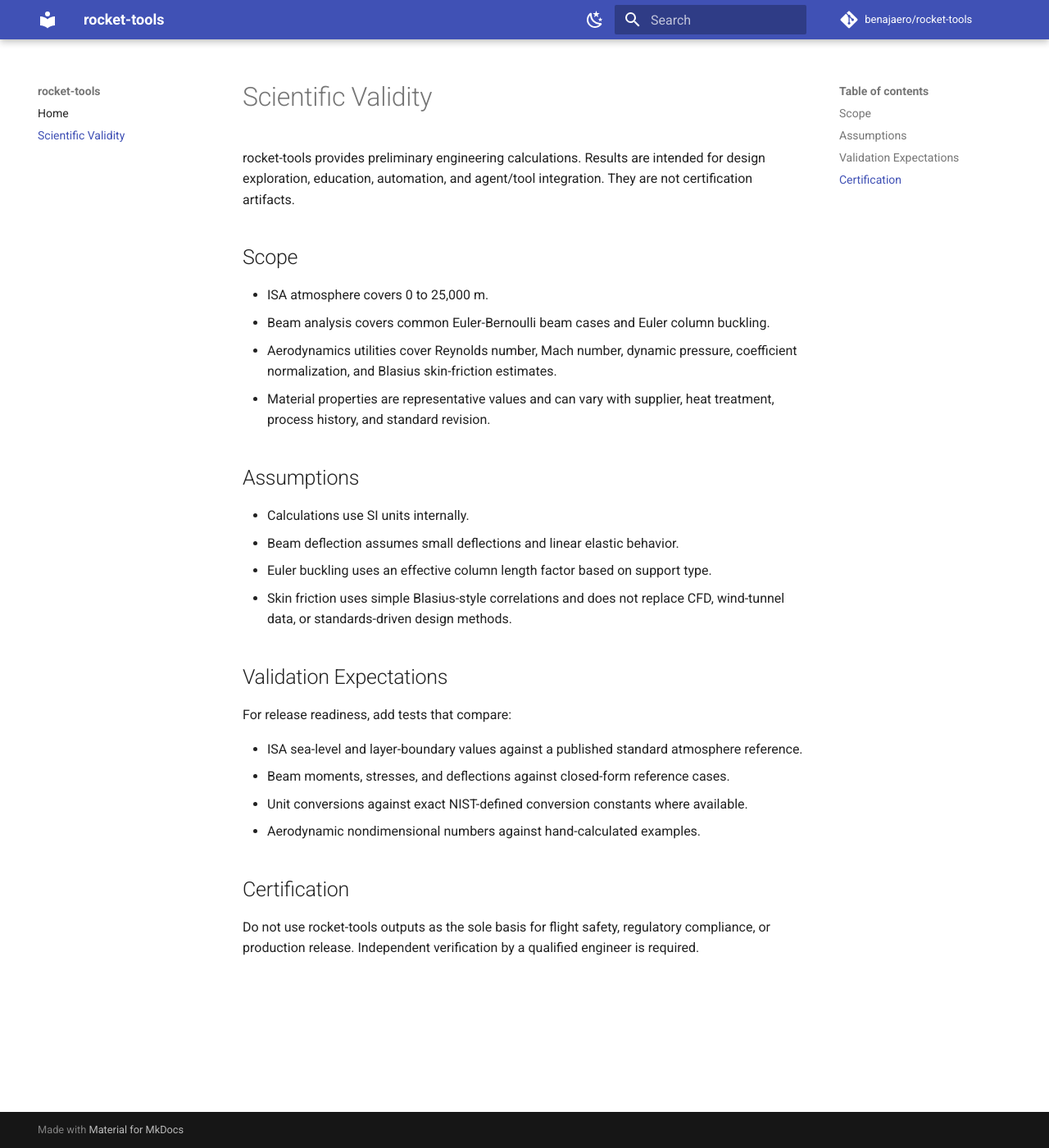
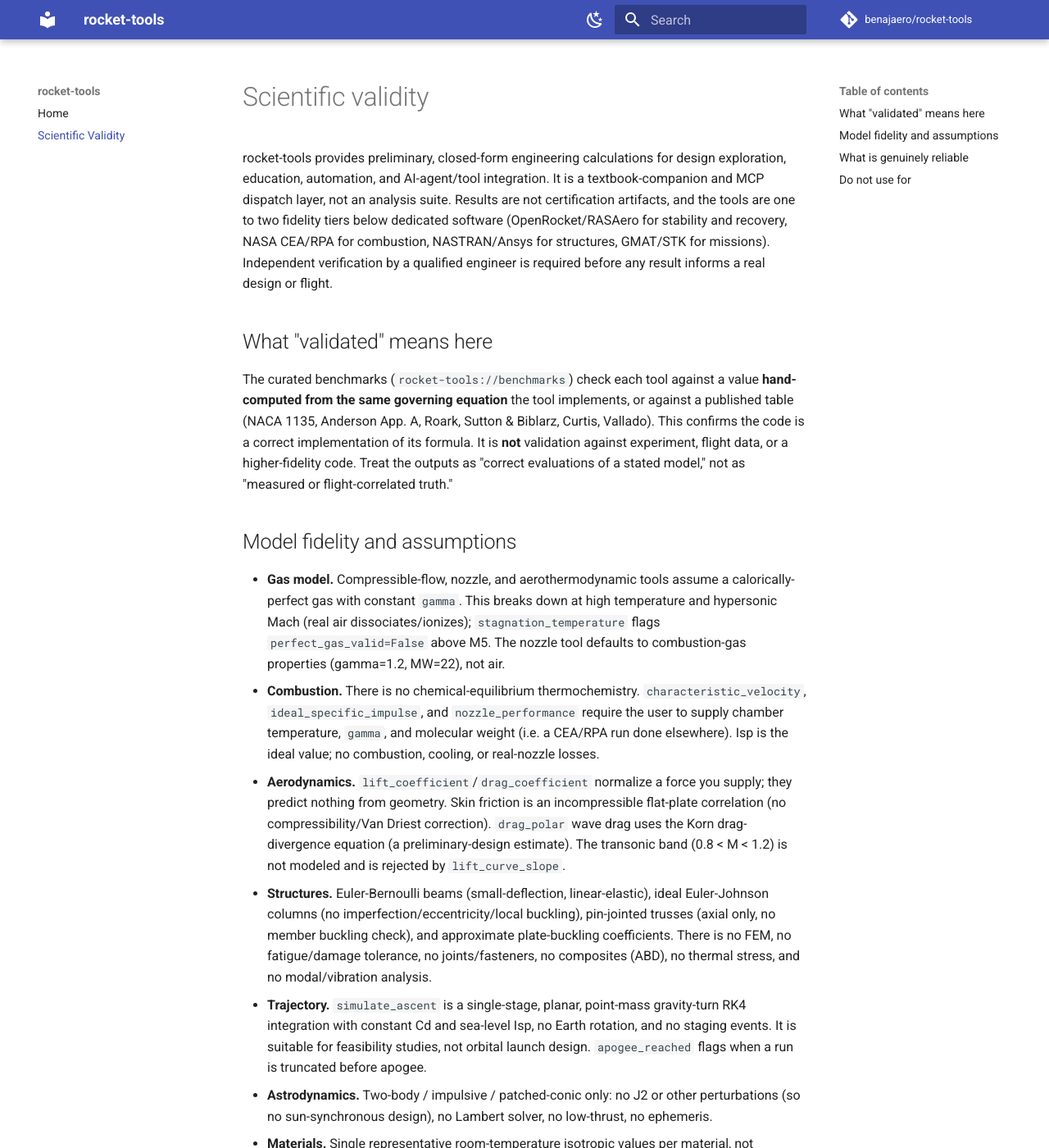
Before and after one commit to benajaero/rocket-tools, an MkDocs documentation site: the page built from docs/scientific-validity.md, in a window 1280 px wide and 1400 px high. Shown: the whole window at 82% size. Built offline with MkDocs 1.6.1 and Material for MkDocs 9.7.7, drawn with Linux system fonts in a browser that asks for light colours; comment, search, counter and statistics services are not loaded; some of the changed text lies outside the part shown.

Commit message:
fix(data/docs): correct materials provenance errors; honest scientific-validity
Audit Batch 4 - data integrity and honest scoping:
- 7075 aluminum was cited to MIL-HDBK-5J Table 2.2.8 (Chapter 2 is Steels; aluminum is
  Chapter 3). Corrected to Section 3.7, marked as representative room-temperature values.
- Rhenium Poisson ratio corrected 0.49 -> 0.30 (0.49 is near-incompressible and wrong;
  it fed into any von-Mises/plane-stress calc).
- Rewrote docs/scientific-validity.md to state the real scope: that 'validated' means
  agreement with the textbook closed form (not experiment/flight), the calorically-
  perfect-gas and single-stage/point-mass assumptions, the materials being representative
  room-temperature isotropic values (not A/B-basis), and the capability tiers that are
  absent (thermochemistry, FEM, stability/recovery, perturbed astrodynamics). 640 pass.

```diff
--- a/docs/scientific-validity.md
+++ b/docs/scientific-validity.md
@@ -1,30 +1,65 @@
-# Scientific Validity
+# Scientific validity
 
-rocket-tools provides preliminary engineering calculations. Results are intended for design exploration, education, automation, and agent/tool integration. They are not certification artifacts.
+rocket-tools provides preliminary, closed-form engineering calculations for design
+exploration, education, automation, and AI-agent/tool integration. It is a
+textbook-companion and MCP dispatch layer, not an analysis suite. Results are not
+certification artifacts, and the tools are one to two fidelity tiers below dedicated
+software (OpenRocket/RASAero for stability and recovery, NASA CEA/RPA for combustion,
+NASTRAN/Ansys for structures, GMAT/STK for missions). Independent verification by a
+qualified engineer is required before any result informs a real design or flight.
 
-## Scope
+## What "validated" means here
 
-- ISA atmosphere covers 0 to 25,000 m.
-- Beam analysis covers common Euler-Bernoulli beam cases and Euler column buckling.
-- Aerodynamics utilities cover Reynolds number, Mach number, dynamic pressure, coefficient normalization, and Blasius skin-friction estimates.
-- Material properties are representative values and can vary with supplier, heat treatment, process history, and standard revision.
+The curated benchmarks (`rocket-tools://benchmarks`) check each tool against a value
+**hand-computed from the same governing equation** the tool implements, or against a
+published table (NACA 1135, Anderson App. A, Roark, Sutton & Biblarz, Curtis, Vallado).
+This confirms the code is a correct implementation of its formula. It is **not**
+validation against experiment, flight data, or a higher-fidelity code. Treat the outputs
+as "correct evaluations of a stated model," not as "measured or flight-correlated truth."
 
-## Assumptions
+## Model fidelity and assumptions
 
-- Calculations use SI units internally.
-- Beam deflection assumes small deflections and linear elastic behavior.
-- Euler buckling uses an effective column length factor based on support type.
-- Skin friction uses simple Blasius-style correlations and does not replace CFD, wind-tunnel data, or standards-driven design methods.
+- **Gas model.** Compressible-flow, nozzle, and aerothermodynamic tools assume a
+  calorically-perfect gas with constant `gamma`. This breaks down at high temperature and
+  hypersonic Mach (real air dissociates/ionizes); `stagnation_temperature` flags
+  `perfect_gas_valid=False` above M5. The nozzle tool defaults to combustion-gas properties
+  (gamma=1.2, MW=22), not air.
+- **Combustion.** There is no chemical-equilibrium thermochemistry. `characteristic_velocity`,
+  `ideal_specific_impulse`, and `nozzle_performance` require the user to supply chamber
+  temperature, `gamma`, and molecular weight (i.e. a CEA/RPA run done elsewhere). Isp is the
+  ideal value; no combustion, cooling, or real-nozzle losses.
+- **Aerodynamics.** `lift_coefficient`/`drag_coefficient` normalize a force you supply; they
+  predict nothing from geometry. Skin friction is an incompressible flat-plate correlation
+  (no compressibility/Van Driest correction). `drag_polar` wave drag uses the Korn
+  drag-divergence equation (a preliminary-design estimate). The transonic band
+  (0.8 < M < 1.2) is not modeled and is rejected by `lift_curve_slope`.
+- **Structures.** Euler-Bernoulli beams (small-deflection, linear-elastic), ideal
+  Euler-Johnson columns (no imperfection/eccentricity/local buckling), pin-jointed trusses
+  (axial only, no member buckling check), and approximate plate-buckling coefficients. There
+  is no FEM, no fatigue/damage tolerance, no joints/fasteners, no composites (ABD), no thermal
+  stress, and no modal/vibration analysis.
+- **Trajectory.** `simulate_ascent` is a single-stage, planar, point-mass gravity-turn RK4
+  integration with constant Cd and sea-level Isp, no Earth rotation, and no staging events.
+  It is suitable for feasibility studies, not orbital launch design. `apogee_reached` flags
+  when a run is truncated before apogee.
+- **Astrodynamics.** Two-body / impulsive / patched-conic only: no J2 or other perturbations
+  (so no sun-synchronous design), no Lambert solver, no low-thrust, no ephemeris.
+- **Materials.** Single representative room-temperature isotropic values per material, not
+  statistical A/B/S-basis allowables and not temperature-dependent. Composites are listed as
+  isotropic approximations. Do not use for detailed sizing or certification.
+- **Uncertainty.** `propagate_uncertainty` is Monte-Carlo over user-supplied input
+  distributions. It reports how the output moves with the inputs; it does not estimate the
+  tool's own model error.
 
-## Validation Expectations
+## What is genuinely reliable
 
-For release readiness, add tests that compare:
+The classical closed-form kernels are correct and benchmark-pinned: ISA 1976 (0-86 km),
+isentropic and normal/oblique-shock relations, Prandtl-Meyer, ideal 1-D nozzle relations,
+Tsiolkovsky and multi-stage delta-v, Hohmann/vis-viva/period, section properties, and the
+Lagrange-multiplier optimal-staging solver. Units are SI throughout, NaN/inf are rejected at
+the boundary, and results are deterministic and reproducible.
 
-- ISA sea-level and layer-boundary values against a published standard atmosphere reference.
-- Beam moments, stresses, and deflections against closed-form reference cases.
-- Unit conversions against exact NIST-defined conversion constants where available.
-- Aerodynamic nondimensional numbers against hand-calculated examples.
+## Do not use for
 
-## Certification
-
-Do not use rocket-tools outputs as the sole basis for flight safety, regulatory compliance, or production release. Independent verification by a qualified engineer is required.
+Flight safety, regulatory compliance, structural certification, detailed propulsion or
+trajectory design, or as the sole basis for any production decision.
```
Also changed, not shown: 1 other file.
